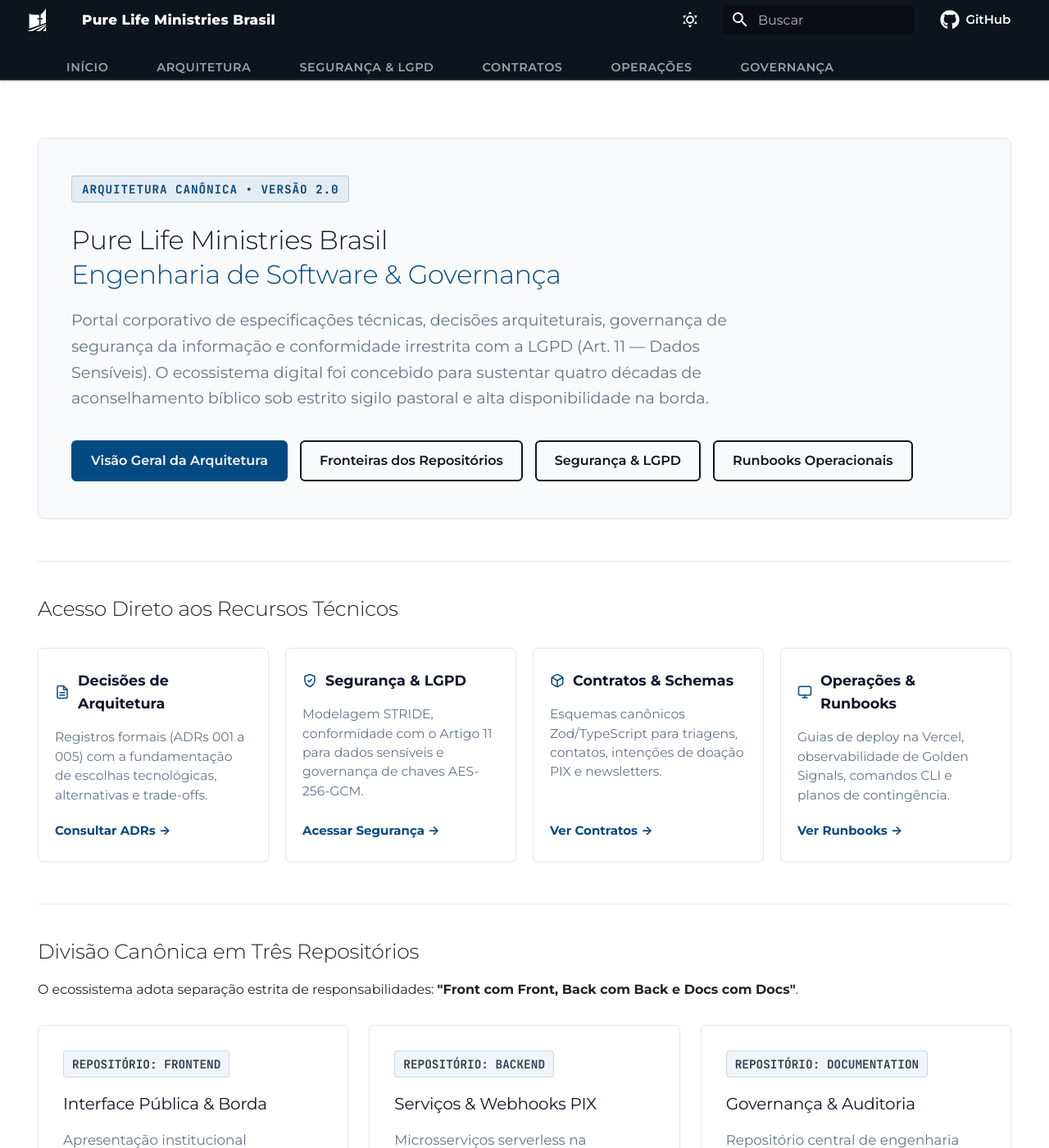
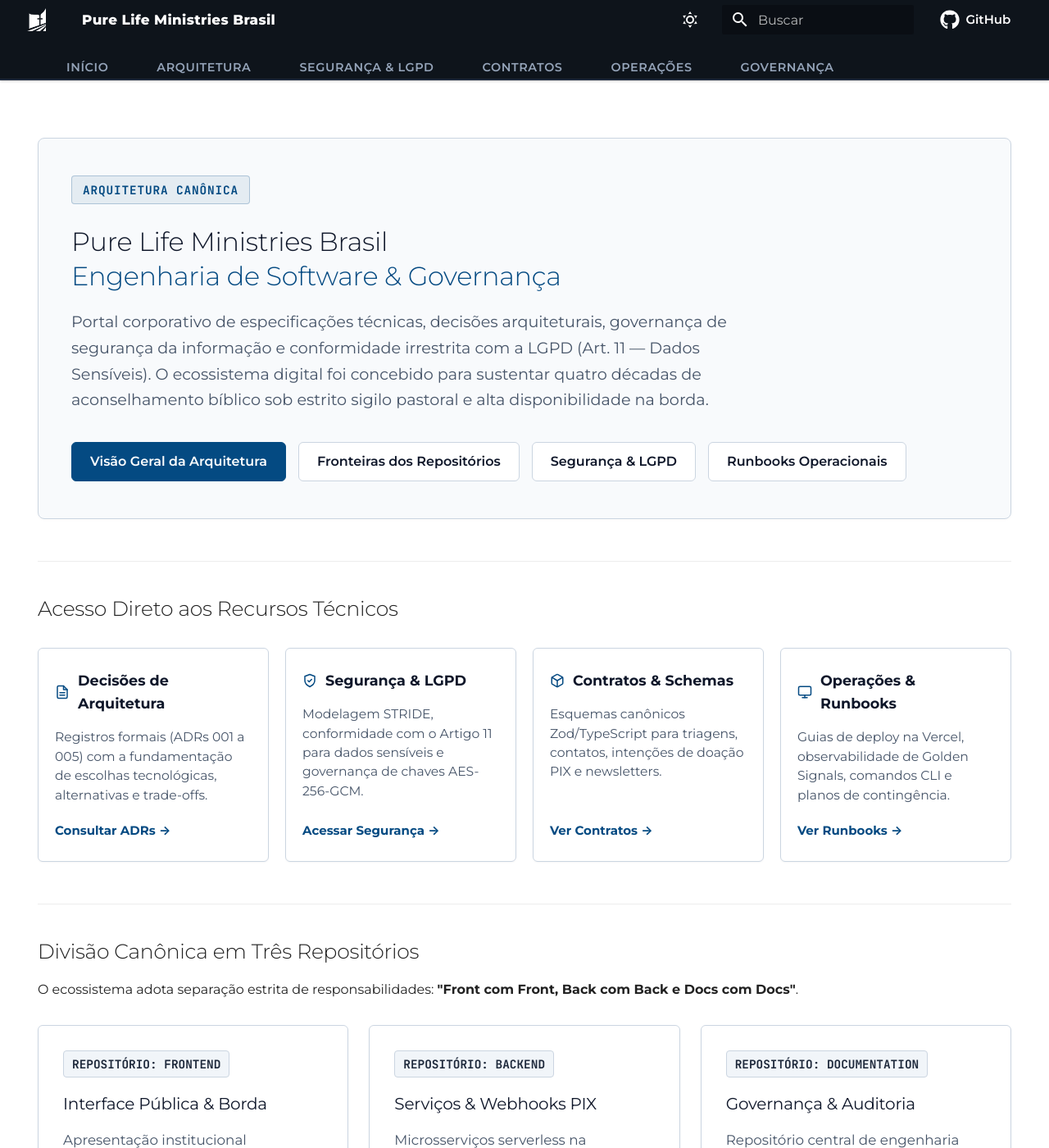
Before and after one commit to purelifeministriesbrasil/documentation, an MkDocs documentation site: the page built from docs/index.md, in a window 1280 px wide and 1400 px high. Shown: the whole window at 82% size. Built offline with MkDocs 1.6.1 and Material for MkDocs 9.7.7, drawn with Linux system fonts in a browser that asks for light colours; comment, search, counter and statistics services are not loaded; some of the changed text lies outside the part shown.

Commit message:
fix(docs): remove version 2.0 badge and enhance dark mode button and text contrast

```diff
--- a/docs/assets/stylesheets/extra.css
+++ b/docs/assets/stylesheets/extra.css
@@ -10,19 +10,19 @@
   --plm-charcoal: #141D26;
   --plm-navy: #044A82;
   --plm-blue: #0D5EA1;
-  --plm-border: #E2E8F0;
+  --plm-border: #CBD5E1;
   --plm-text-main: #0F172A;
-  --plm-text-muted: #64748B;
+  --plm-text-muted: #475569;
 
   /* Overrides MkDocs Material */
-  --md-primary-fg-color: #0E141B;
-  --md-primary-fg-color--light: #044A82;
-  --md-primary-fg-color--dark: #0A0E13;
+  --md-primary-fg-color: #044A82;
+  --md-primary-fg-color--light: #0D5EA1;
+  --md-primary-fg-color--dark: #033863;
   --md-accent-fg-color: #044A82;
 
   --md-default-bg-color: #FFFFFF;
   --md-default-fg-color: #0F172A;
-  --md-default-fg-color--light: #64748B;
+  --md-default-fg-color--light: #475569;
 
   /* Tipografia Canônica */
   --md-text-font: "Montserrat", -apple-system, BlinkMacSystemFont, sans-serif;
@@ -30,17 +30,19 @@
 }
 
 [data-md-color-scheme="slate"] {
-  --plm-border: #2A3644;
-  --plm-text-main: #F1F5F9;
-  --plm-text-muted: #94A3B8;
+  --plm-border: #334155;
+  --plm-text-main: #F8FAFC;
+  --plm-text-muted: #CBD5E1;
 
   --md-default-bg-color: #0B1017;
-  --md-default-bg-color--light: #121922;
-  --md-default-bg-color--lighter: #1A232E;
-  --md-default-fg-color: #F1F5F9;
-  --md-default-fg-color--light: #94A3B8;
+  --md-default-bg-color--light: #131B26;
+  --md-default-bg-color--lighter: #1E293B;
+  --md-default-fg-color: #F8FAFC;
+  --md-default-fg-color--light: #CBD5E1;
 
-  --md-primary-fg-color: #0B1017;
+  --md-primary-fg-color: #38BDF8;
+  --md-primary-fg-color--light: #60A5FA;
+  --md-primary-fg-color--dark: #0284C7;
   --md-accent-fg-color: #60A5FA;
 }
 
@@ -194,7 +196,7 @@
    ============================================================================== */
 
 .docs-hero {
-  border: 1px solid #E2E8F0;
+  border: 1px solid #CBD5E1;
   border-radius: 8px;
   padding: 2.25rem 2rem;
   margin: 1rem 0 2.5rem 0;
@@ -203,8 +205,8 @@
 }
 
 [data-md-color-scheme="slate"] .docs-hero {
-  border-color: #2A3644;
-  background-color: #0E141B;
+  border-color: #334155;
+  background-color: #0F172A;
   box-shadow: none;
 }
 
@@ -217,16 +219,16 @@
   text-transform: uppercase;
   color: #044A82;
   background-color: rgba(4, 74, 130, 0.08);
-  border: 1px solid rgba(4, 74, 130, 0.2);
-  padding: 0.2rem 0.6rem;
+  border: 1px solid rgba(4, 74, 130, 0.25);
+  padding: 0.25rem 0.65rem;
   border-radius: 4px;
   margin-bottom: 1.25rem;
 }
 
 [data-md-color-scheme="slate"] .docs-hero-badge {
-  color: #93C5FD;
-  background-color: rgba(59, 130, 246, 0.1);
-  border-color: rgba(59, 130, 246, 0.25);
+  color: #93C5FD !important;
+  background-color: rgba(59, 130, 246, 0.15) !important;
+  border-color: rgba(147, 197, 253, 0.35) !important;
 }
 
 .docs-hero-title {
@@ -244,15 +246,19 @@
 }
 
 [data-md-color-scheme="slate"] .docs-hero-title span {
-  color: #60A5FA;
+  color: #60A5FA !important;
 }
 
 .docs-hero-subtitle {
   font-size: 0.96rem;
-  color: var(--plm-text-muted);
+  color: var(--plm-text-muted) !important;
   line-height: 1.65;
   max-width: 820px;
   margin: 0 0 1.75rem 0;
+}
+
+[data-md-color-scheme="slate"] .docs-hero-subtitle {
+  color: #CBD5E1 !important;
 }
 
 .docs-hero-actions {
@@ -269,6 +275,15 @@
   border-radius: 6px;
   text-decoration: none;
   transition: all 0.15s ease-in-out;
+  background-color: #FFFFFF !important;
+  color: #0F172A !important;
+  border: 1px solid #CBD5E1 !important;
+}
+
+.docs-hero-actions .md-button:hover {
+  background-color: #F1F5F9 !important;
+  border-color: #044A82 !important;
+  color: #044A82 !important;
 }
 
 .docs-hero-actions .md-button--primary {
@@ -280,6 +295,31 @@
 .docs-hero-actions .md-button--primary:hover {
   background-color: #033863 !important;
   border-color: #033863 !important;
+  color: #FFFFFF !important;
+}
+
+[data-md-color-scheme="slate"] .docs-hero-actions .md-button {
+  background-color: #1E293B !important;
+  color: #F8FAFC !important;
+  border: 1px solid #475569 !important;
+}
+
+[data-md-color-scheme="slate"] .docs-hero-actions .md-button:hover {
+  background-color: #334155 !important;
+  border-color: #93C5FD !important;
+  color: #93C5FD !important;
+}
+
+[data-md-color-scheme="slate"] .docs-hero-actions .md-button--primary {
+  background-color: #0284C7 !important;
+  border-color: #0284C7 !important;
+  color: #FFFFFF !important;
+}
+
+[data-md-color-scheme="slate"] .docs-hero-actions .md-button--primary:hover {
+  background-color: #0369A1 !important;
+  border-color: #38BDF8 !important;
+  color: #FFFFFF !important;
 }
 
 /* ==============================================================================
@@ -294,7 +334,7 @@
 }
 
 .four-card {
-  border: 1px solid #E2E8F0;
+  border: 1px solid #CBD5E1;
   border-radius: 6px;
   padding: 1.25rem 1rem;
   background: var(--md-default-bg-color);
@@ -306,8 +346,8 @@
 }
 
 [data-md-color-scheme="slate"] .four-card {
-  background: #111822;
-  border-color: #2A3644;
+  background: #111827;
+  border-color: #374151;
 }
 
 .four-card:hover {
@@ -331,6 +371,10 @@
   margin-bottom: 0.6rem;
 }
 
+[data-md-color-scheme="slate"] .four-card-header {
+  color: #F8FAFC !important;
+}
+
 .tech-icon {
   width: 18px;
   height: 18px;
@@ -347,6 +391,10 @@
   color: var(--plm-text-muted);
   line-height: 1.5;
   margin-bottom: 1rem;
+}
+
+[data-md-color-scheme="slate"] .four-card-desc {
+  color: #CBD5E1 !important;
 }
 
 .four-card-link {
@@ -392,7 +440,7 @@
 }
 
 .pillar-card {
-  border: 1px solid #E2E8F0;
+  border: 1px solid #CBD5E1;
   border-radius: 6px;
   padding: 1.5rem;
   background: var(--md-default-bg-color);
@@ -404,8 +452,8 @@
 }
 
 [data-md-color-scheme="slate"] .pillar-card {
-  background: #111822;
-  border-color: #2A3644;
+  background: #111827;
+  border-color: #374151;
 }
 
 .pillar-card:hover {
@@ -432,14 +480,14 @@
   padding: 0.2rem 0.5rem;
   border-radius: 4px;
   background: #F1F5F9;
-  color: #334155;
+  color: #1E293B;
   border: 1px solid #CBD5E1;
 }
 
 [data-md-color-scheme="slate"] .pillar-badge {
-  color: #CBD5E1;
-  background: #1E293B;
-  border-color: #334155;
+  color: #E2E8F0 !important;
+  background: #1F2937 !important;
+  border-color: #374151 !important;
 }
 
 .pillar-title {
@@ -450,11 +498,19 @@
   color: var(--plm-text-main) !important;
 }
 
+[data-md-color-scheme="slate"] .pillar-title {
+  color: #F8FAFC !important;
+}
+
 .pillar-desc {
   font-size: 0.84rem;
   color: var(--plm-text-muted);
   line-height: 1.55;
   margin-bottom: 1rem;
+}
+
+[data-md-color-scheme="slate"] .pillar-desc {
+  color: #CBD5E1 !important;
 }
 
 .pillar-list {
@@ -474,7 +530,8 @@
 }
 
 [data-md-color-scheme="slate"] .pillar-list li {
-  border-bottom-color: #1E293B;
+  color: #F8FAFC !important;
+  border-bottom-color: #1F2937 !important;
 }
 
 .pillar-list li:last-child {
@@ -504,6 +561,129 @@
   text-align: center;
   font-size: 0.8rem;
   padding: 0.45rem 1rem;
+  border-radius: 6px;
+  font-weight: 600;
+  transition: all 0.15s ease-in-out;
+  background-color: #F8FAFC !important;
+  border: 1px solid #CBD5E1 !important;
+  color: #044A82 !important;
+}
+
+.pillar-action .md-button:hover {
+  background-color: #044A82 !important;
+  border-color: #044A82 !important;
+  color: #FFFFFF !important;
+}
+
+.pillar-action .md-button--primary {
+  background-color: #044A82 !important;
+  border-color: #044A82 !important;
+  color: #FFFFFF !important;
+}
+
+.pillar-action .md-button--primary:hover {
+  background-color: #033863 !important;
+  border-color: #033863 !important;
+  color: #FFFFFF !important;
+}
+
+[data-md-color-scheme="slate"] .pillar-action .md-button {
+  background-color: #1F2937 !important;
+  border: 1px solid #4B5563 !important;
+  color: #93C5FD !important;
+}
+
+[data-md-color-scheme="slate"] .pillar-action .md-button:hover {
+  background-color: #0284C7 !important;
+  border-color: #0284C7 !important;
+  color: #FFFFFF !important;
+}
+
+[data-md-color-scheme="slate"] .pillar-action .md-button--primary {
+  background-color: #0284C7 !important;
+  border-color: #0284C7 !important;
+  color: #FFFFFF !important;
+}
+
+[data-md-color-scheme="slate"] .pillar-action .md-button--primary:hover {
+  background-color: #0369A1 !important;
+  border-color: #38BDF8 !important;
+  color: #FFFFFF !important;
+}
+
+/* ==============================================================================
+   6. BOTÕES GERAIS E CONTRASTE WCAG AAA EM MARKDOWN
+   ============================================================================== */
+
+.md-typeset .md-button {
+  font-family: "Montserrat", sans-serif;
+  font-weight: 600;
+  border-radius: 6px;
+  border: 1px solid #CBD5E1;
+  background-color: #FFFFFF;
+  color: #0F172A;
+  transition: all 0.15s ease-in-out;
+}
+
+.md-typeset .md-button:hover {
+  background-color: #F1F5F9;
+  border-color: #044A82;
+  color: #044A82;
+}
+
+.md-typeset .md-button--primary {
+  background-color: #044A82 !important;
+  border-color: #044A82 !important;
+  color: #FFFFFF !important;
+}
+
+.md-typeset .md-button--primary:hover {
+  background-color: #033863 !important;
+  border-color: #033863 !important;
+  color: #FFFFFF !important;
+}
+
+[data-md-color-scheme="slate"] .md-typeset .md-button {
+  background-color: #1E293B !important;
+  border-color: #475569 !important;
+  color: #F8FAFC !important;
+}
+
+[data-md-color-scheme="slate"] .md-typeset .md-button:hover {
+  background-color: #334155 !important;
+  border-color: #93C5FD !important;
+  color: #93C5FD !important;
+}
+
+[data-md-color-scheme="slate"] .md-typeset .md-button--primary {
+  background-color: #0284C7 !important;
+  border-color: #0284C7 !important;
+  color: #FFFFFF !important;
+}
+
+[data-md-color-scheme="slate"] .md-typeset .md-button--primary:hover {
+  background-color: #0369A1 !important;
+  border-color: #38BDF8 !important;
+  color: #FFFFFF !important;
+}
+
+[data-md-color-scheme="slate"] .md-typeset a {
+  color: #60A5FA;
+}
+
+[data-md-color-scheme="slate"] .md-typeset a:hover {
+  color: #93C5FD;
+}
+
+[data-md-color-scheme="slate"] .md-typeset strong {
+  color: #FFFFFF;
+}
+
+[data-md-color-scheme="slate"] .md-typeset h1,
+[data-md-color-scheme="slate"] .md-typeset h2,
+[data-md-color-scheme="slate"] .md-typeset h3,
+[data-md-color-scheme="slate"] .md-typeset h4 {
+  color: #F8FAFC;
 }
 
 /* ==============================================================================
--- a/docs/index.md
+++ b/docs/index.md
@@ -7,7 +7,7 @@
 
 <div class="docs-hero">
   <div class="docs-hero-badge">
-    ARQUITETURA CANÔNICA &bull; VERSÃO 2.0
+    ARQUITETURA CANÔNICA
   </div>
 
   <h1 class="docs-hero-title">
@@ -163,7 +163,7 @@
     <ul class="pillar-list">
       <li>Portal MkDocs Material com validação estrita em pipeline</li>
       <li>Decisões de Arquitetura (ADRs 001 a 005) versionadas</li>
-      <li>Especificação de Requisitos de Software (SRS v2.0)</li>
+      <li>Especificação de Requisitos de Software (SRS)</li>
       <li>Modelagem de ameaças STRIDE e conformidade LGPD Art. 11</li>
       <li>Manuais de deploy, observabilidade e contingência</li>
     </ul>
```
Also changed, not shown: docs/glossary/glossary.md (+1 -1 lines), docs/requirements/index.md (+2 -2 lines).
